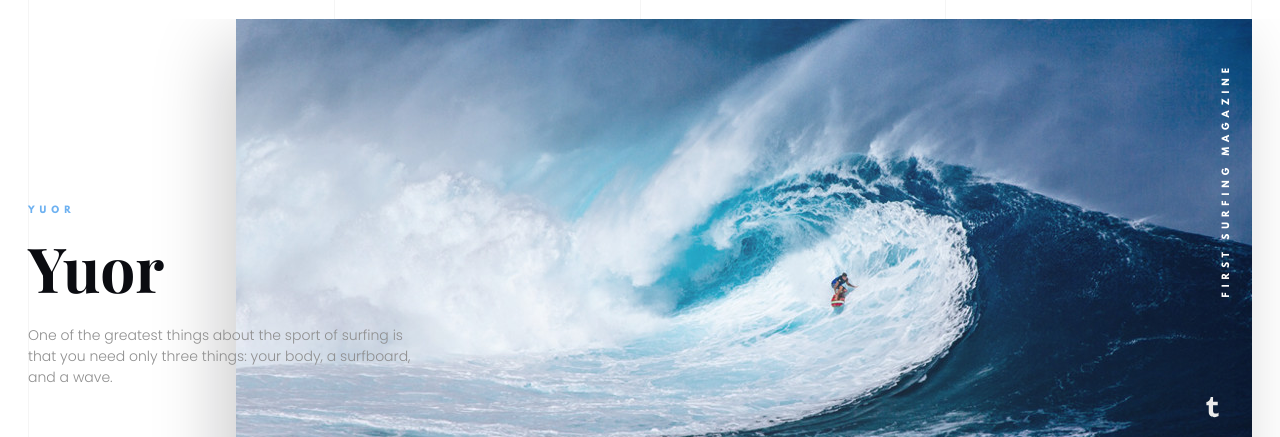
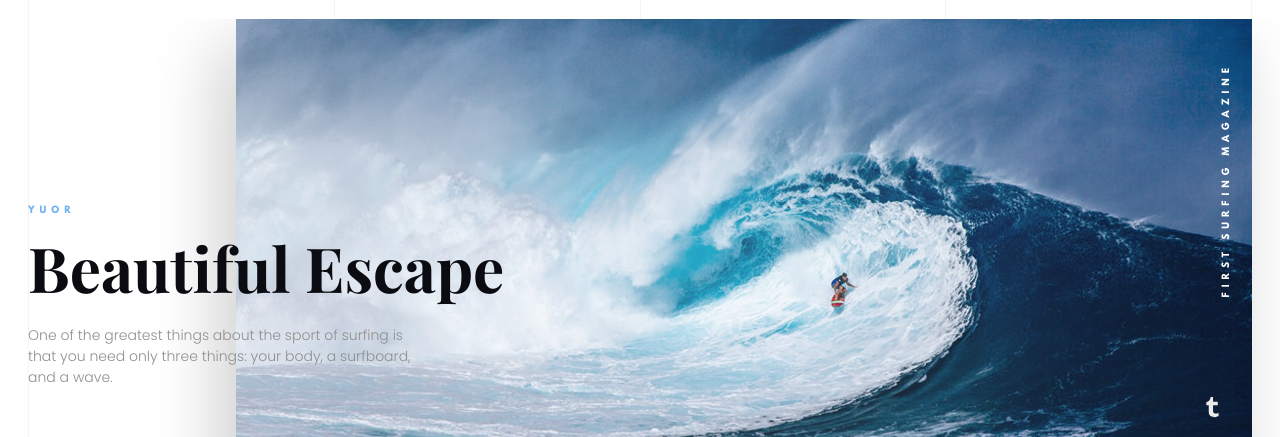
Before and after one commit to Ovakimyan99/surfing-club, a plain HTML site: page index.html in a window 1280 px wide. Shown: the part 107-544 px from the top of the page. Drawn offline with nearby package versions, Linux system fonts and the light colour scheme; files whose address does not match are found by name.

Commit message:
настройка lazyLoad для карусели

```diff
--- a/js/headerSLider.js
+++ b/js/headerSLider.js
@@ -9,19 +9,19 @@ $(document).ready(function() {
             headingSpan: 'Yuor',
             heading: 'Beautiful Escape',
             descr: 'One of the greatest things about the sport of surfing is that you need only three things: your body, a surfboard, and a wave.',
-            background: 'background-image: url(./img/img/img-header.jpg)',
+            background: './img/img/img-header.jpg',
         },
         {
             headingSpan: 'Yuor',
             heading: 'Beautiful Escape',
             descr: 'One of the greatest things about the sport of surfing is that you need only three things: your body, a surfboard, and a wave.',
-            background: 'background-image: url(./img/img/img-header.jpg)',
+            background: './img/img/img-header.jpg',
         },
         {
             headingSpan: 'Yuor',
             heading: 'Beautiful Escape',
             descr: 'One of the greatest things about the sport of surfing is that you need only three things: your body, a surfboard, and a wave.',
-            background: 'background-image: url(./img/img/img-header.jpg)',
+            background: './img/img/img-header.jpg',
         }
     ];
 
@@ -34,14 +34,14 @@ $(document).ready(function() {
                 <div class="slide-item__descr">
                     <h2 class="slide-item__heading">
                         <span>${item.headingSpan}</span>
-                        ${item.headingSpan}
+                        ${item.heading}
                     </h2>
                     <div class="slide-item__text">
                         <p>${item.descr}</p>
                     </div>
                 </div>
-                <div class="slide-item__img" style='${item.background}'>
-
+                <div class="slide-item__img">
+                    <img class='owl-lazy' data-src='${item.background}' alt='${item.heading} title='${item.heading}'>
                 </div>
             </div>
             <!-- / slide ${i + 1} -->
@@ -65,6 +65,7 @@ $(document).ready(function() {
 
 
     headerSlider.owlCarousel({
+        lazyLoad:true,
         center: true,
         items:1,
         margin: 200,
--- a/js/shopSLider.js
+++ b/js/shopSLider.js
@@ -59,7 +59,7 @@ shopItemData.forEach(function(item, i){
         <div class="board">
 
             <div class="board__img-holder">
-                <img class="board__img" src="${item.imgSrc}" alt="${item.imtAlt}" title="${item.imgTitle}">
+                <img class="board__img owl-lazy" data-src="${item.imgSrc}" alt="${item.imtAlt}" title="${item.imgTitle}">
             </div>
 
             <div class="board-descr">
@@ -85,6 +85,7 @@ shopSlider = $('#shopSlider');
 
 shopSlider.owlCarousel({
     items: 3,
+    lazyLoad: true,
     dots: false,
     smartSpeed: 500,
     margin: 2,
--- a/less/blocks/_header-slider.less
+++ b/less/blocks/_header-slider.less
@@ -103,16 +103,19 @@
 }
 
 .slide-item__img{
+    img{
         width: 100%;
         height: 372px;
         background-position: center;
-    background-repeat: no-repeat;
-    background-size: cover;
+        object-fit: cover;
         box-shadow: -16px 25px 65px rgba(11, 12, 17, 0.2);
+        z-index: -1;
+        position: relative;
 
         @media (min-width: 1254px) {
             width: 1016px;
             height: 572px;
+        }
     }
 }
 
```
Also changed, not shown: css/main.css. Lines whose indentation alone changed are shown as unchanged.
